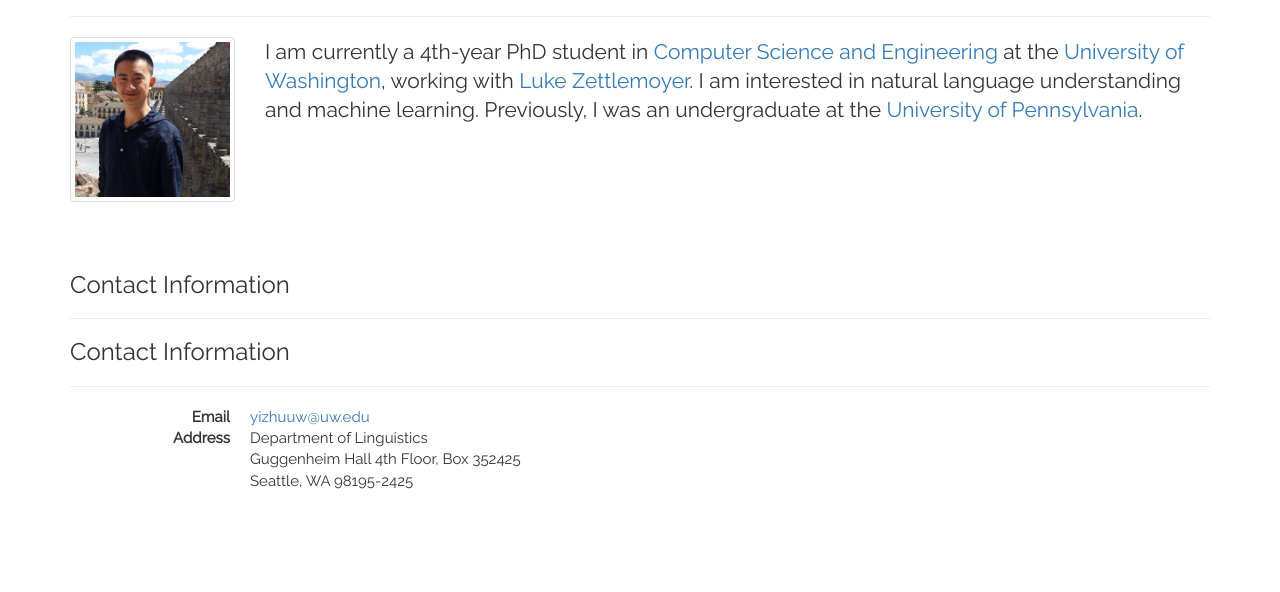
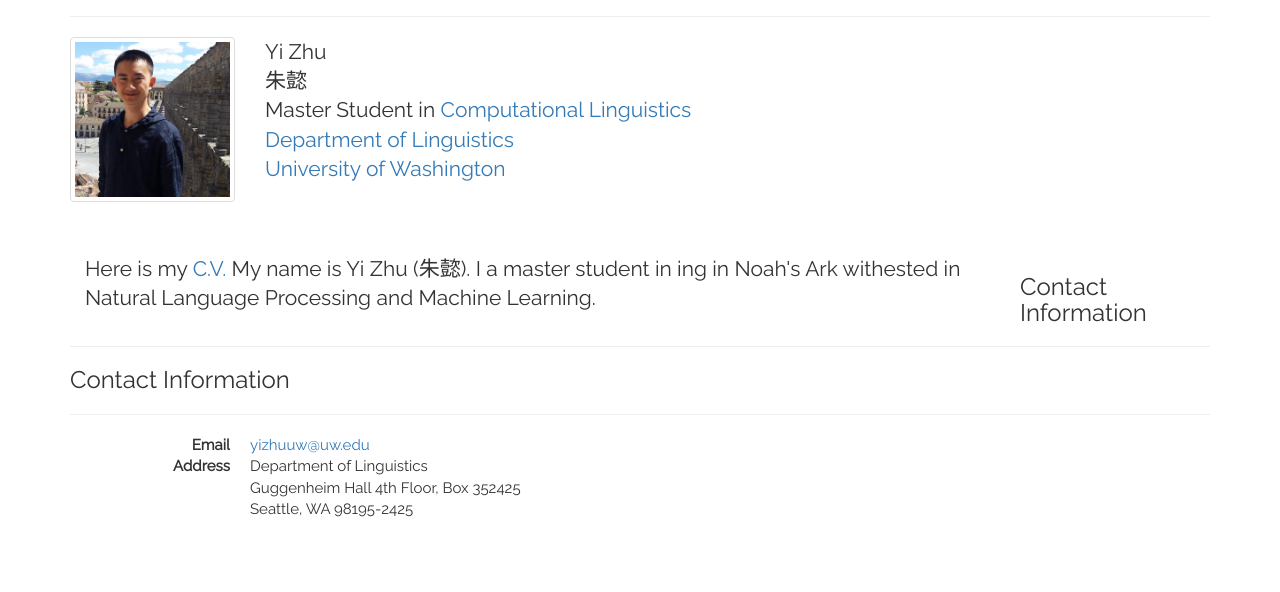
Before and after one commit to zhu-y11/zhu-y11.github.io, a plain HTML site: page index.html in a window 1280 px wide. Shown: the part 83-675 px from the top of the page. Drawn offline with nearby package versions, Linux system fonts and the light colour scheme.

Commit message:
title part

```diff
--- a/index.html
+++ b/index.html
@@ -4,7 +4,7 @@
   <head>
     <meta charset="UTF-8">
     <meta name="viewport" content="width=device-width, initial-scale=1">
-    <title>Kenton Lee</title>
+    <title>Yi Zhu</title>
     <script src="js/jquery.min.js"></script>
     <script src="js/bootstrap.min.js"></script>
     <script src="js/google-analytics.js"></script>
@@ -25,10 +25,27 @@
 	            </div>
 	            <div class="col-sm-10">
 	                <p class="lead">
-	                    I am currently a 4th-year PhD student in <a href="http://www.cs.washington.edu/">Computer Science and Engineering</a> at the <a href="http://www.washington.edu/">University of Washington</a>, working with <a href="http://homes.cs.washington.edu/~lsz/">Luke Zettlemoyer</a>. I am interested in natural language understanding and machine learning. Previously, I was an undergraduate at the <a href="http://www.cis.upenn.edu">University of Pennsylvania</a>. <!--Here is my <a href="pub/kenton-lee-cv.pdf">C.V.</a-->
+                              Yi Zhu <br>
+                              朱懿   <br>
+                              Master Student in <a herf="http://www.compling.uw.edu/">Computational Linguistics</a> <br>
+                              <a href="https://linguistics.washington.edu/">Department of Linguistics</a> <br>
+                              <a href="http://www.washington.edu/">University of Washington</a> <br>
 	                </p>
 	            </div>
 	        </div>
+
+	          <div class="col-sm-10">
+                  <p class="lead">
+                  Here is my <a href="cv/.pdf">C.V.</a>
+	                    My name is Yi Zhu (朱懿). I a master student in ing in Noah's Ark withested in Natural Language Processing and Machine Learning.
+
+	                </p>
+	            </div>
+
+
+
+
+
           <div class="page" id="contact">Contact Information</div>
           <div class="text-center">
               <a href="http://www.cs.washington.edu/"><img src="img/logo.png" style="width:50px" alt="UW"></a>
```
